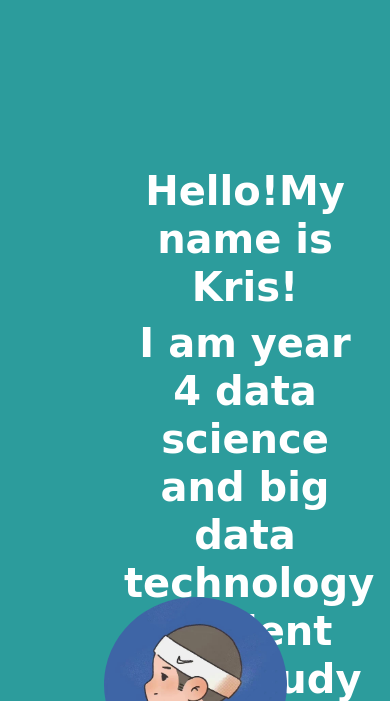
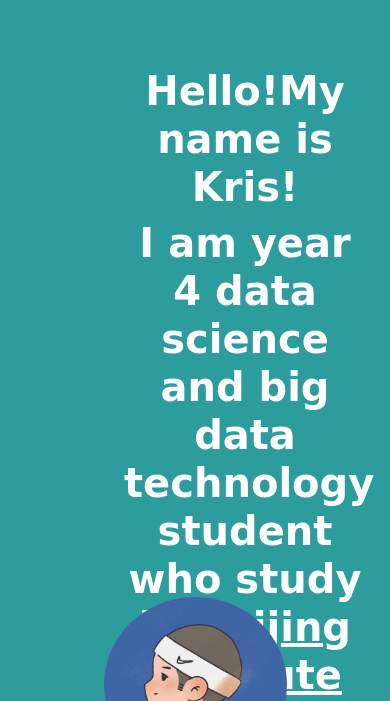
Before and after one commit to iuiuuiu520/krisporfolio, a plain HTML site: page index.html in a window 390 px wide. Shown: the part 83-784 px from the top of the page. Drawn offline with nearby package versions, Linux system fonts and the light colour scheme; a web font is replaced by a local one.

Commit message:
Add files via upload

```diff
--- a/css/style.css
+++ b/css/style.css
@@ -152,3 +152,13 @@ hr {
 .social-icons:hover {
     color: #1DA1F2;
 }
+
+
+
+@media only screen and (max-width: 995px){
+
+    .intro {
+        padding-top: 0px;
+    }
+
+}
```
